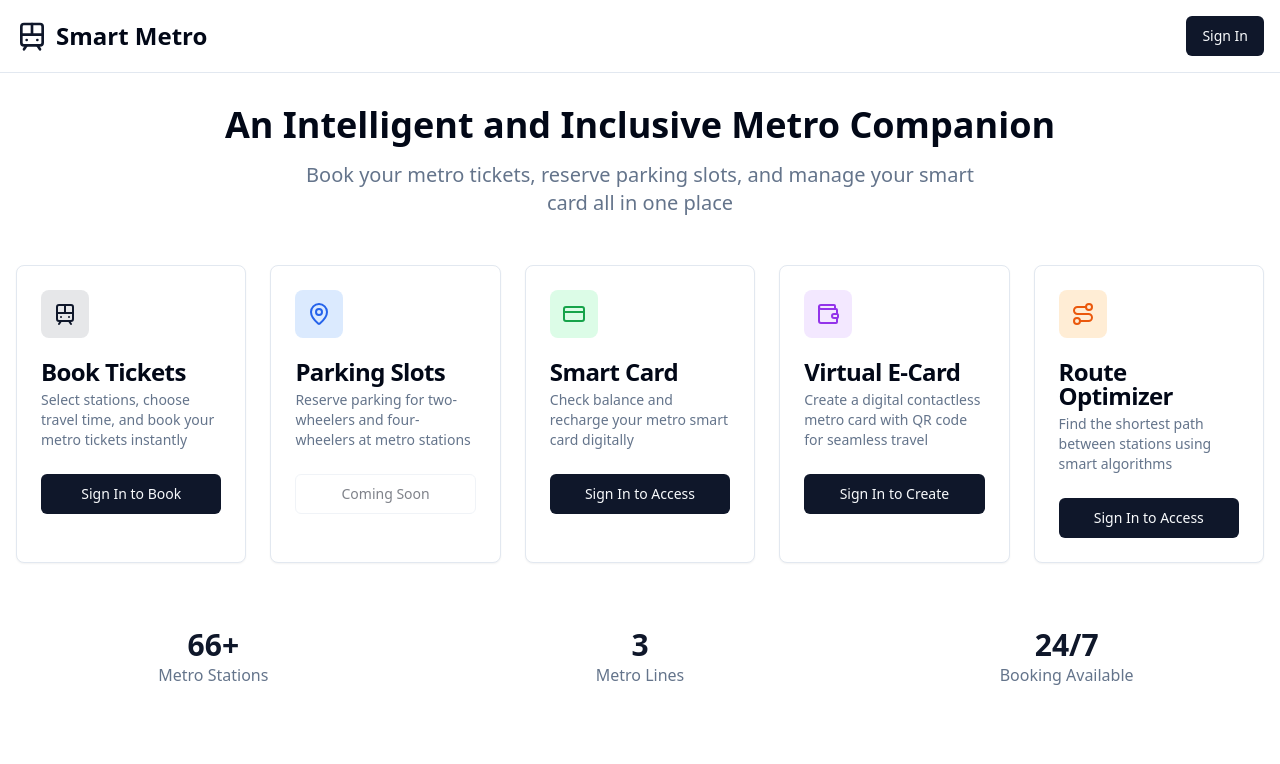
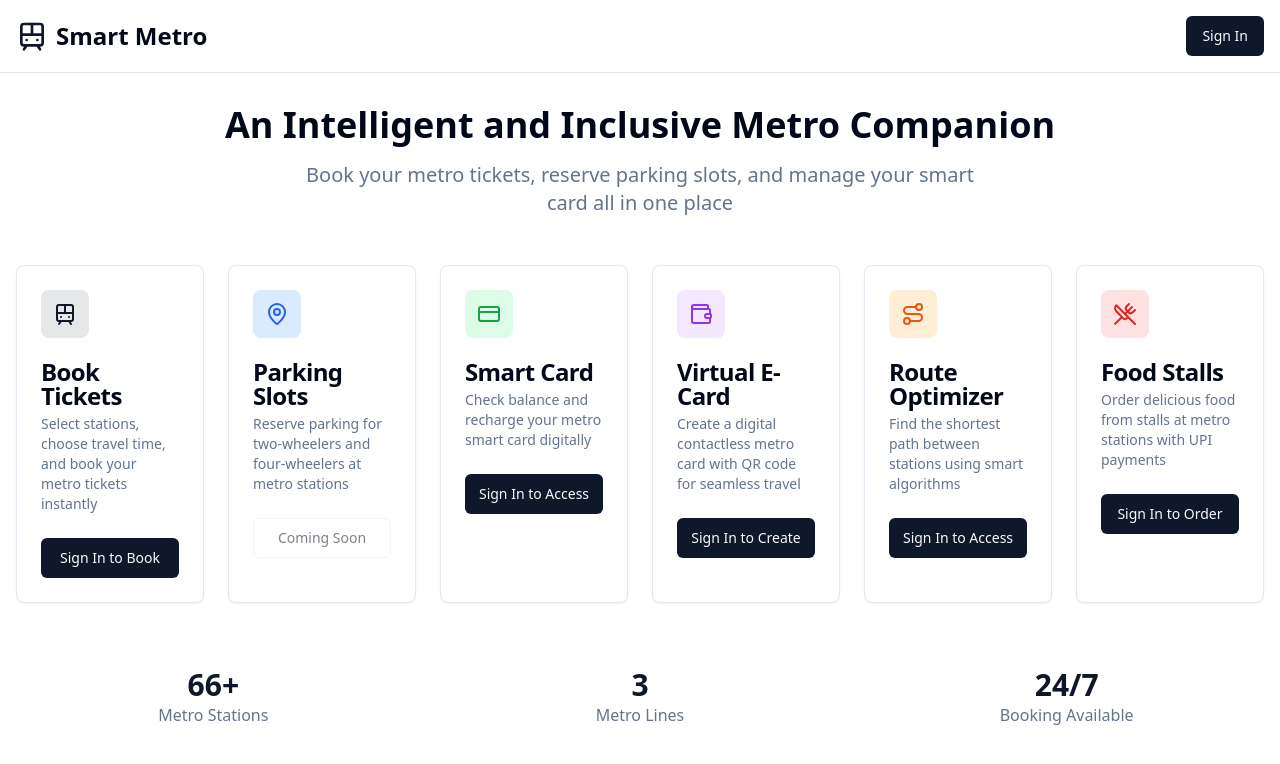
Before and after one commit to Shashipenjarla/metro-project, a React (Vite) app: page / in a window 1280 px wide. Shown: the top 764 px of the page. Built offline with nearby package versions, Linux system fonts and the light colour scheme.

Commit message:
Fix food stall UI
Add food stall locator and ordering module to the user interface. This includes displaying stalls, menus, cart functionality, and ordering via UPI.

```diff
--- a/src/pages/Index.tsx
+++ b/src/pages/Index.tsx
@@ -3,7 +3,7 @@ import { useNavigate } from "react-router-dom";
 import { supabase } from "@/integrations/supabase/client";
 import { Button } from "@/components/ui/button";
 import { Card, CardContent, CardDescription, CardHeader, CardTitle } from "@/components/ui/card";
-import { Train, MapPin, CreditCard, Wallet, Route, User, LogOut } from "lucide-react";
+import { Train, MapPin, CreditCard, Wallet, Route, User, LogOut, UtensilsCrossed } from "lucide-react";
 
 const Index = () => {
   const [user, setUser] = useState<any>(null);
@@ -80,7 +80,7 @@ const Index = () => {
         </div>
 
         {/* Feature Cards */}
-        <div className="grid grid-cols-1 md:grid-cols-2 lg:grid-cols-5 gap-6 max-w-7xl mx-auto">
+        <div className="grid grid-cols-1 md:grid-cols-2 lg:grid-cols-3 xl:grid-cols-6 gap-6 max-w-8xl mx-auto">
           <Card className="hover:shadow-lg transition-shadow cursor-pointer" onClick={() => navigate(user ? "/booking" : "/auth")}>
             <CardHeader>
               <div className="h-12 w-12 bg-primary/10 rounded-lg flex items-center justify-center mb-4">
@@ -165,6 +165,23 @@ const Index = () => {
               </Button>
             </CardContent>
           </Card>
+
+          <Card className="hover:shadow-lg transition-shadow cursor-pointer" onClick={() => navigate(user ? "/food-stalls" : "/auth")}>
+            <CardHeader>
+              <div className="h-12 w-12 bg-red-100 rounded-lg flex items-center justify-center mb-4">
+                <UtensilsCrossed className="h-6 w-6 text-red-600" />
+              </div>
+              <CardTitle>Food Stalls</CardTitle>
+              <CardDescription>
+                Order delicious food from stalls at metro stations with UPI payments
+              </CardDescription>
+            </CardHeader>
+            <CardContent>
+              <Button className="w-full">
+                {user ? "Order Food" : "Sign In to Order"}
+              </Button>
+            </CardContent>
+          </Card>
         </div>
 
         {/* Quick Stats */}
```
